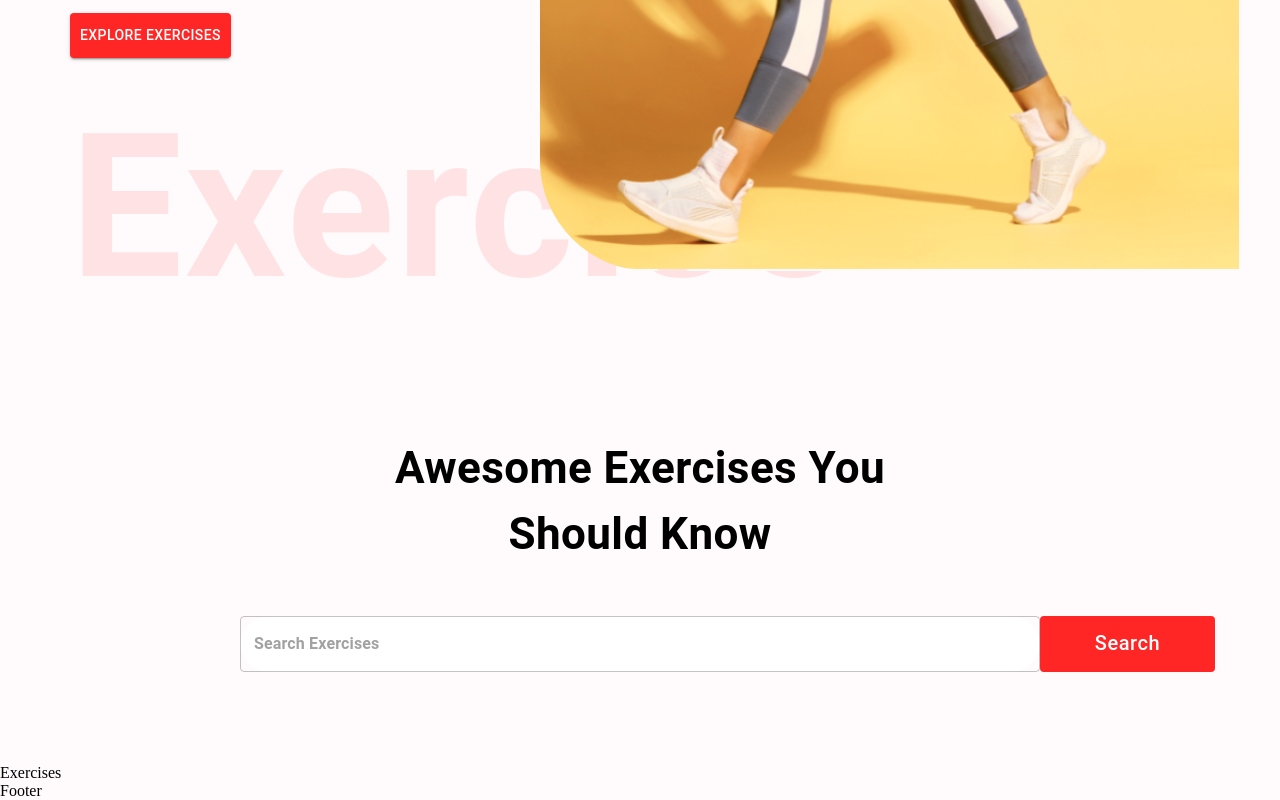
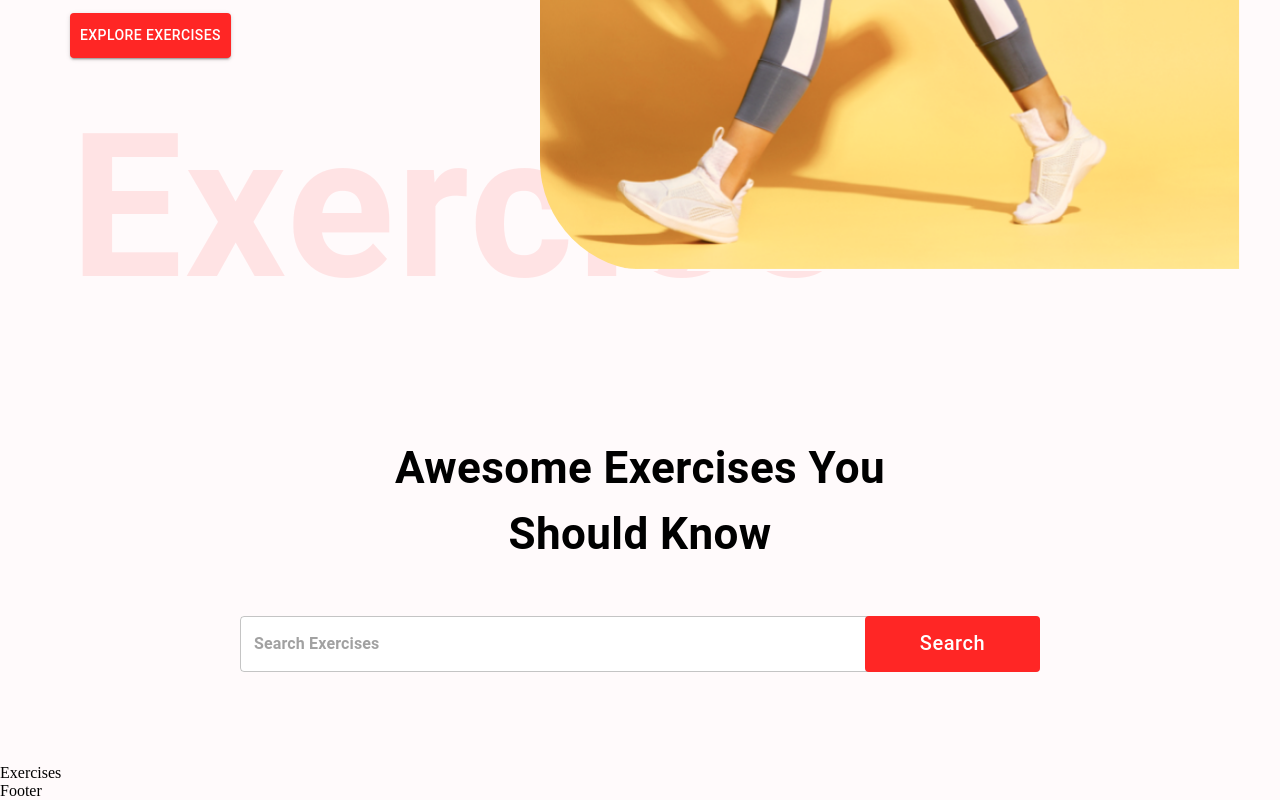
Before and after one commit to iculmination/exercise-app, a React (Create React App) app: page / in a window 1280 px wide. Shown: the part 595-1395 px from the top of the page. Built offline with nearby package versions, Linux system fonts and the light colour scheme.

Commit message:
fetchData func

```diff
--- a/src/components/SearchExercises.js
+++ b/src/components/SearchExercises.js
@@ -2,6 +2,14 @@
 import { Box, Button, Stack, TextField, Typography } from "@mui/material";
 
 const SearchExercises = () => {
+  const [search, setSearch] = useState("");
+
+  const handleSearch = async () => {
+    if (search) {
+      // const exercisesData = await fetchData();
+    }
+  };
+
   return (
     <Stack alignItems="center" mt="37px" justifyContent="center" p="20px">
       <Typography
@@ -20,10 +28,10 @@
             input: { fontWeight: "700", border: "none", borderRadius: "4px" },
             width: { lg: "800px", xs: "350px" },
             backgroundColor: "#fff",
-            borderRadius: "40px",
+            borderRadius: "4px",
           }}
-          value=""
-          onChange={(e) => {}}
+          value={search}
+          onChange={(e) => setSearch(e.target.value.toLowerCase())}
           placeholder="Search Exercises"
           type="text"
         />
@@ -37,7 +45,9 @@
             fontSize: { lg: "20px", xs: "14px" },
             height: "56px",
             position: "absolute",
+            right: "0",
           }}
+          onClick={handleSearch}
         >
           Search
         </Button>
--- /dev/null
+++ b/src/utils/fetchData.js
@@ -0,0 +1,6 @@
+export const fetchData = async (url, options) => {
+  const response = await fetch(url, options);
+  const data = await response.json();
+
+  return data;
+};
```
